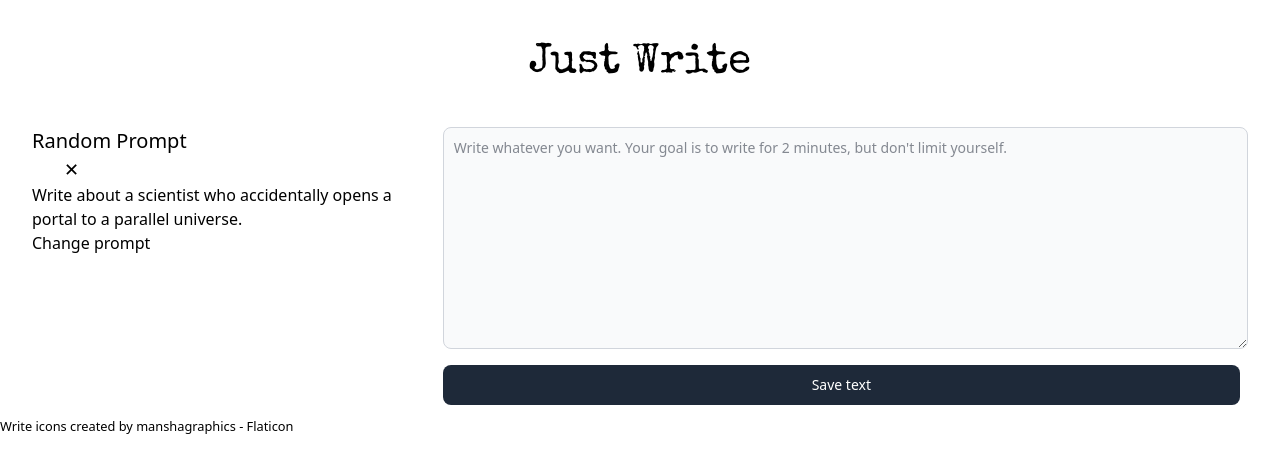
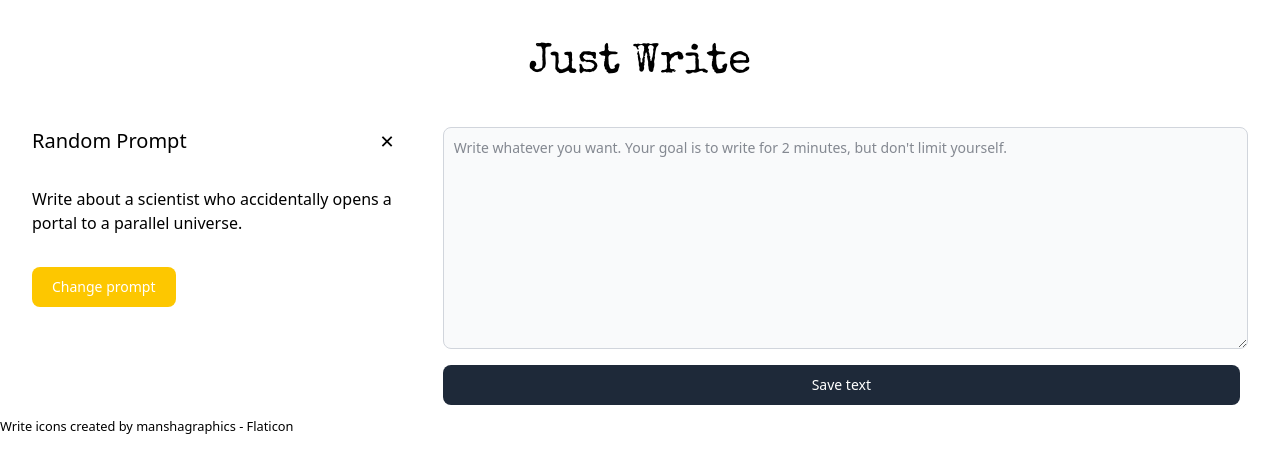
Before and after one commit to ofedchen/just-write, a Vue app: page / in a window 1280 px wide. Shown: the top 472 px of the page. Built offline with nearby package versions, Linux system fonts and the light colour scheme; data requests are answered from the project's data file.

Commit message:
styling of PromptGenerator component

```diff
--- a/src/components/PromptGenerator.vue
+++ b/src/components/PromptGenerator.vue
@@ -32,12 +32,14 @@ function hidePrompt() {
 </script>
 
 <template>
- <div v-show="!hidden">
-  <h2 class="text-xl">Random Prompt</h2>
-  <span class="text-lg p-8 cursor-pointer" @click="hidePrompt">&#x2715</span>
-  <p>{{ randomPrompt }}</p>
-  <button @click="generatePrompt">Change prompt</button>
-</div>
+  <div v-show="!hidden" class="relative">
+    <h2 class="text-xl">Random Prompt</h2>
+    <span class="text-lg p-8 cursor-pointer absolute -top-8 right-0" @click="hidePrompt">&#x2715</span>
+    <p class="py-8">{{ randomPrompt }}</p>
+    <button @click="generatePrompt"
+      class="focus:outline-none text-white bg-yellow-400 hover:bg-yellow-500 focus:ring-4 focus:ring-yellow-300 font-medium rounded-lg text-sm px-5 py-2.5 me-2 mb-2 dark:focus:ring-yellow-900">Change
+      prompt</button>
+  </div>
 </template>
 
 <style></style>
```
